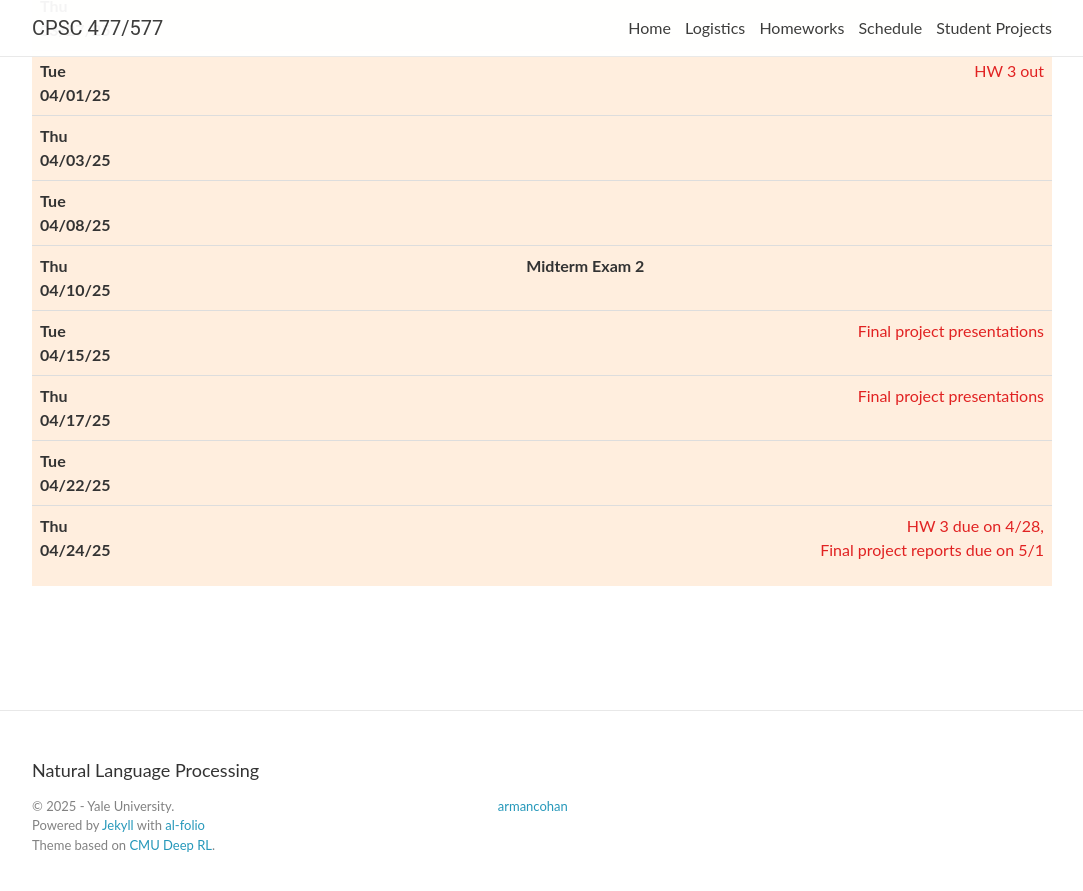
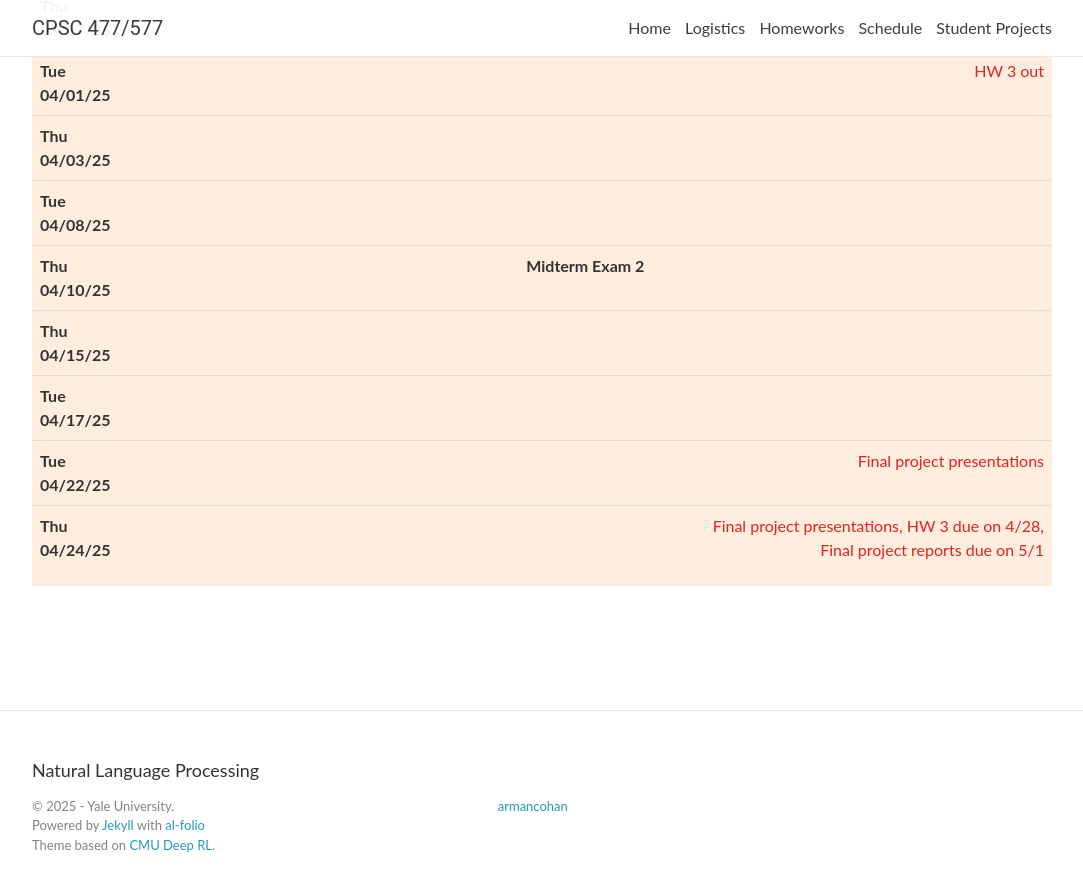
Before and after one commit to yale-nlp/cpsc477, a Jekyll site: the page built from _pages/lectures.md, in a window 1280 px wide and 900 px high, scrolled down 1488 px. Shown: the top 891 px of the window, without its empty margins (98-1181 px from the left). Built offline with Jekyll 4.4.1, drawn with Linux system fonts in a browser that asks for light colours; nearby versions of some CDN libraries; comment, search, counter and statistics services are not loaded; part of the change alters nothing that is shown.

```diff
--- a/_data/lectures.yml
+++ b/_data/lectures.yml
@@ -334,32 +334,7 @@
   title: >
     <strong> Midterm Exam 2 </strong>
 
-- date: Tue 04/15/25
-  lecturer:
-  title:
-    -  Project presentations session 1
-  slides:
-  readings:
-  optional:
-  logistics: Final project presentations
-
-- date: Thu 04/17/25
-  lecturer:
-  title: Project presentations session 2
-  slides:
-  readings:
-  optional:
-  logistics: Final project presentations
-
-- date: Tue 04/22/25
-  lecturer:
-  title: Agent-based systems
-  slides:
-  readings:
-  optional:
-  logistics:
-
-- date: Thu 04/24/25
+- date: Thu 04/15/25
   guest:
     - name: Chayan Sarkar
       profile: https://www.linkedin.com/in/csarkar87/
@@ -373,7 +348,32 @@
     - DoRO- Disambiguation of Referred Object for Embodied Agents (Pramanick  et al, 2022) <a href="https://arxiv.org/pdf/2207.14205" target="_blank">[link]</a>
     - Enabling Human-Like Task Identification From Natural Conversation (Pramanick  et al, 2020) <a href="https://arxiv.org/abs/2008.10073" target="_blank">[link]</a>
   optional:
-  logistics: HW 3 due on 4/28, <br/> Final project reports due on 5/1
+  logistics:
+
+- date: Tue 04/17/25
+  lecturer:
+  title: RAG continued, Intro to Agent-based systems
+  slides:
+  readings:
+  optional:
+  logistics:
+
+- date: Tue 04/22/25
+  lecturer:
+  title:
+    -  Project presentations session 1
+  slides:
+  readings:
+  optional:
+  logistics: Final project presentations
+
+- date: Thu 04/24/25
+  lecturer:
+  title: Project presentations session 2
+  slides:
+  readings:
+  optional:
+  logistics: Final project presentations, HW 3 due on 4/28, <br/> Final project reports due on 5/1
 
 # - date: Thu 04/24/25
 #   guest:
```
